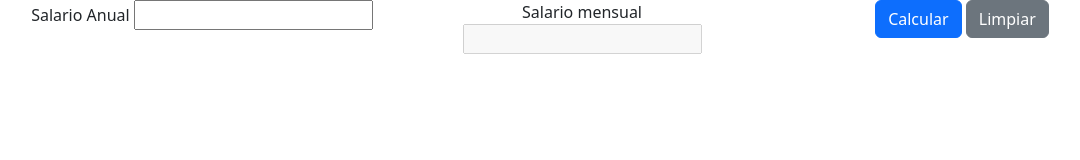
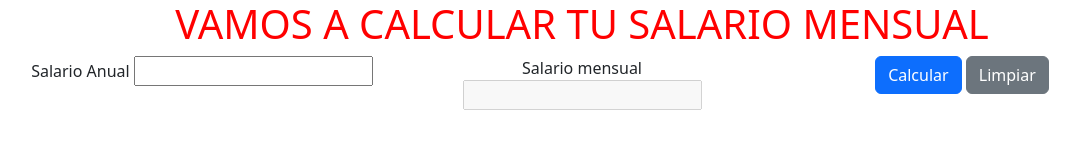
Before and after one commit to More4time/introduccion-a-js, a website: page introduccion-a-js/tareas/clase-5/index.html in a window 1280 px wide. Shown: the whole page, without its empty margins (58-1138 px from the left). Drawn offline with nearby package versions, Linux system fonts and the light colour scheme.

Commit message:
AGREGUE CAMBIOS A LA CLASE
Le di un color rojo para que resalte  mas.

```diff
--- /dev/null
+++ b/introduccion-a-js/tareas/clase-5/index.css
@@ -0,0 +1,3 @@
+h1 {
+    color: red
+  }
--- a/introduccion-a-js/tareas/clase-5/index.html
+++ b/introduccion-a-js/tareas/clase-5/index.html
@@ -6,10 +6,12 @@
           content="width=device-width, user-scalable=no, initial-scale=1.0, maximum-scale=1.0, minimum-scale=1.0">
     <meta http-equiv="X-UA-Compatible" content="ie=edge">
     <link href="https://cdn.jsdelivr.net/npm/bootstrap@5.2.0/dist/css/bootstrap.min.css" rel="stylesheet" integrity="sha384-gH2yIJqKdNHPEq0n4Mqa/HGKIhSkIHeL5AyhkYV8i59U5AR6csBvApHHNl/vI1Bx" crossorigin="anonymous">
+    <link rel="stylesheet" href="index.css"/>
     <title>Clase 5</title>
 </head>
 <body>
-    <form>
+    <form >
+        <h1 id= "carlos" class="container text-center">VAMOS A CALCULAR TU SALARIO MENSUAL</h1>
         <div class="container text-center">
             <div class="row">
               <div class="col order-last">
```
